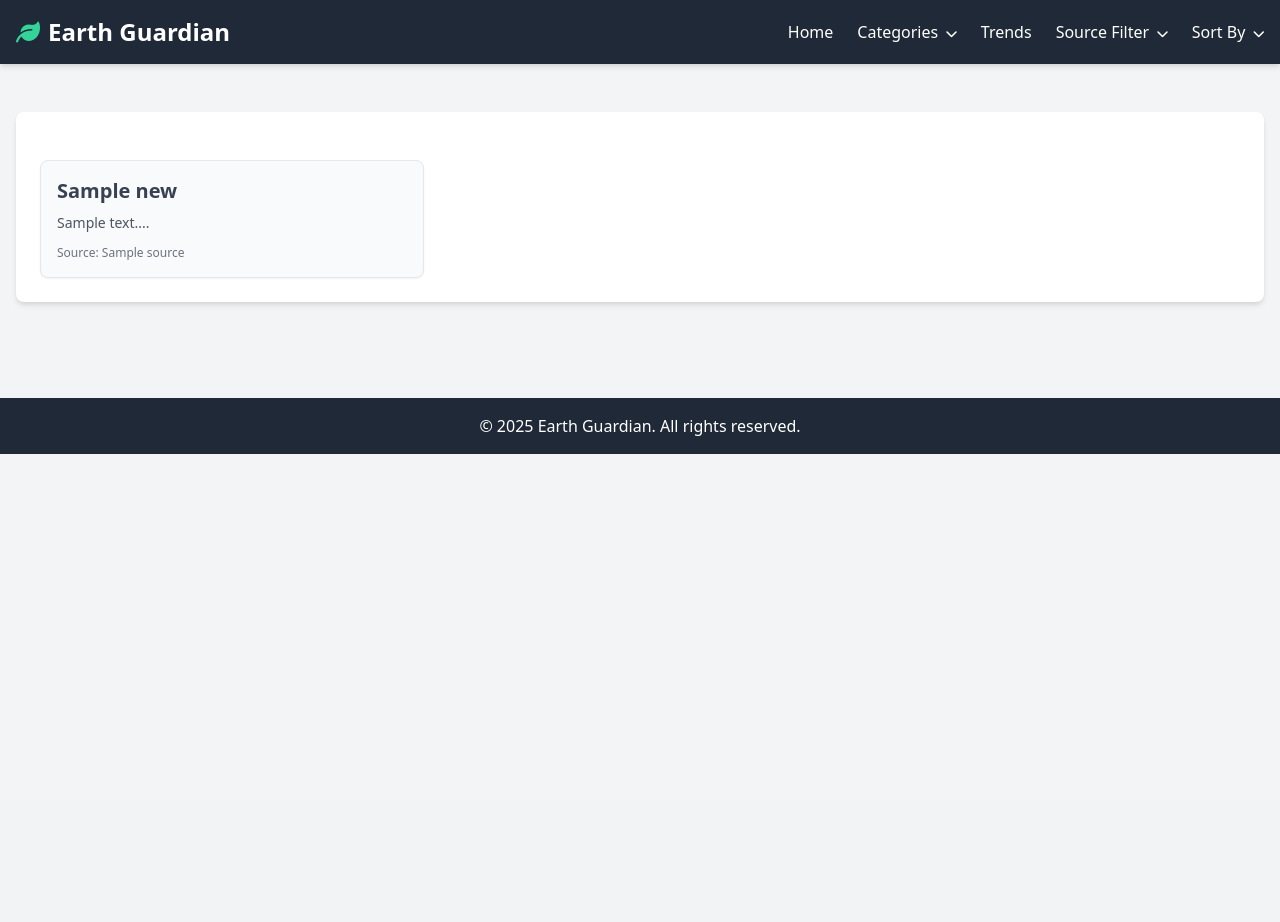
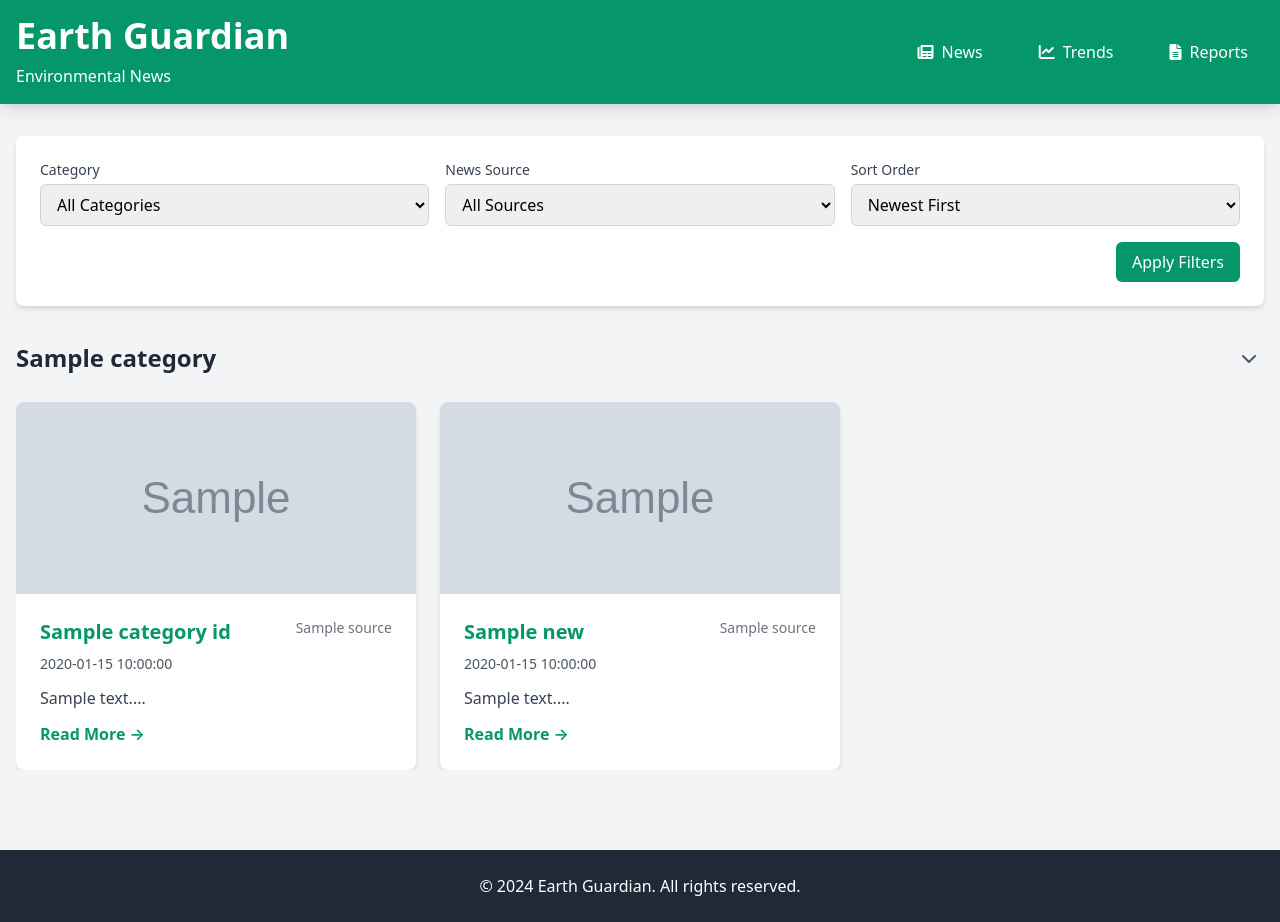
Before and after one commit to hulsfarmer/earthGuardian, a Flask app: template templates/index.html in a window 1280 px wide. Before the commit the page ends 454 px from the top, so only its background shows below. Run offline with Flask 2, Linux system fonts and the light colour scheme; the template is opened without the code that fills it: most values are stand-ins (such as "Sample title", 1, 10 or a date in 2020); grey boxes marked "Sample" are stand-in pictures.

Commit message:
Update index.html

```diff
--- a/templates/index.html
+++ b/templates/index.html
@@ -22,13 +22,19 @@
         .expand-icon.expanded {
             transform: rotate(180deg);
         }
-        /* 초기에는 모든 뉴스 카드가 보이도록 설정 */
-        /* .news-grid 관련 스타일은 JavaScript에서 클래스를 토글하며 동적으로 제어 */
-        /* 초기 3개만 보이고 나머지는 숨기는 로직은 JavaScript에서 처리 */
+        .news-grid {
+            transition: max-height 0.5s ease;
+            overflow: hidden;
+        }
+        .news-grid.expanded {
+            max-height: none;
+        }
+        .news-grid.collapsed {
+            max-height: none;
+        }
         .news-card.hidden {
             display: none;
         }
-
         /* 모바일 메뉴 스타일 */
         .mobile-menu {
             display: none;
@@ -40,173 +46,197 @@
             .desktop-menu {
                 display: none;
             }
+            .mobile-menu-items {
+                display: none;
+            }
+            .mobile-menu-items.active {
+                display: block;
+            }
         }
     </style>
 </head>
-<body class="bg-gray-100 font-sans">
+<body class="bg-gray-100">
+    <header class="bg-green-600 text-white shadow-lg sticky top-0 z-50">
+        <div class="container mx-auto px-4 py-4">
+            <div class="flex justify-between items-center">
+                <a href="/" class="block">
+                    <h1 class="text-2xl md:text-4xl font-bold hover:text-green-200 transition-colors">Earth Guardian</h1>
+                    <p class="mt-1 md:mt-2 text-sm md:text-base">Environmental News</p>
+                </a>
+                <!-- 모바일 메뉴 버튼 -->
+                <button class="mobile-menu md:hidden text-white" onclick="toggleMobileMenu()">
+                    <i class="fas fa-bars text-2xl"></i>
+                </button>
+                <!-- 데스크톱 메뉴 -->
+                <nav class="desktop-menu hidden md:flex space-x-4 md:space-x-6">
+                    <a href="/" class="px-3 md:px-4 py-2 rounded-md hover:bg-green-700 transition-colors duration-200 flex items-center">
+                        <i class="fas fa-newspaper mr-2"></i>
+                        News
+                    </a>
+                    <a href="/trends" class="px-3 md:px-4 py-2 rounded-md hover:bg-green-700 transition-colors duration-200 flex items-center">
+                        <i class="fas fa-chart-line mr-2"></i>
+                        Trends
+                    </a>
+                    <a href="/reports" class="px-3 md:px-4 py-2 rounded-md hover:bg-green-700 transition-colors duration-200 flex items-center">
+                        <i class="fas fa-file-alt mr-2"></i>
+                        Reports
+                    </a>
+                </nav>
+            </div>
+            <!-- 모바일 메뉴 아이템 -->
+            <div class="mobile-menu-items hidden md:hidden mt-4 pb-2">
+                <a href="/" class="block px-4 py-2 rounded-md hover:bg-green-700 transition-colors duration-200">
+                    <i class="fas fa-newspaper mr-2"></i>News
+                </a>
+                <a href="/trends" class="block px-4 py-2 rounded-md hover:bg-green-700 transition-colors duration-200">
+                    <i class="fas fa-chart-line mr-2"></i>Trends
+                </a>
+                <a href="/reports" class="block px-4 py-2 rounded-md hover:bg-green-700 transition-colors duration-200">
+                    <i class="fas fa-file-alt mr-2"></i>Reports
+                </a>
+            </div>
+        </div>
+    </header>
 
-    <header class="bg-gray-800 text-white p-4 shadow-md sticky top-0 z-50">
-        <div class="container mx-auto flex justify-between items-center">
-            <a href="/" class="text-2xl font-bold flex items-center">
-                <i class="fas fa-leaf text-green-400 mr-2"></i> Earth Guardian
-            </a>
+    <main class="container mx-auto px-4 py-4 md:py-8">
+        <!-- 필터링 섹션 -->
+        <div class="bg-white rounded-lg shadow-md p-4 md:p-6 mb-6 md:mb-8">
+            <form method="GET" class="space-y-4">
+                <div class="grid grid-cols-1 md:grid-cols-3 gap-4">
+                    <!-- 카테고리 선택 -->
+                    <div>
+                        <label for="category" class="block text-sm font-medium text-gray-700 mb-1">Category</label>
+                        <select name="category" id="category"
+                                class="w-full px-3 py-2 border border-gray-300 rounded-md focus:outline-none focus:ring-2 focus:ring-green-500 text-base">
+                            <option value="">All Categories</option>
+                            {% for category_id, category in categories.items() %}
+                            <option value="{{ category_id }}" {% if category_id == current_category %}selected{% endif %}>
+                                {{ category.name }}
+                            </option>
+                            {% endfor %}
+                        </select>
+                    </div>
 
-            <nav class="desktop-menu hidden md:block">
-                <ul class="flex space-x-6">
-                    <li><a href="/" class="hover:text-green-400 transition duration-300">Home</a></li>
-                    <li>
-                        <div class="relative group">
-                            <button class="hover:text-green-400 transition duration-300 focus:outline-none">Categories <i class="fas fa-chevron-down text-xs ml-1"></i></button>
-                            <ul class="absolute hidden group-hover:block bg-gray-700 text-white pt-2 z-10 rounded-md shadow-lg min-w-[160px]">
-                                {% for category_id, category_info in categories.items() %}
-                                    <li><a href="#{{ category_id }}" class="block px-4 py-2 hover:bg-gray-600 transition duration-300">{{ category_info.name }}</a></li>
+                    <!-- 출처 선택 -->
+                    <div>
+                        <label for="source" class="block text-sm font-medium text-gray-700 mb-1">News Source</label>
+                        <select name="source" id="source"
+                                class="w-full px-3 py-2 border border-gray-300 rounded-md focus:outline-none focus:ring-2 focus:ring-green-500 text-base">
+                            <option value="">All Sources</option>
+                            {% for source in sources %}
+                            <option value="{{ source }}" {% if source == current_source %}selected{% endif %}>
+                                {{ source }}
+                            </option>
                             {% endfor %}
-                            </ul>
+                        </select>
                     </div>
-                    </li>
-                    <li><a href="/trends" class="hover:text-green-400 transition duration-300">Trends</a></li>
-                    <li>
-                        <div class="relative group">
-                            <button class="hover:text-green-400 transition duration-300 focus:outline-none">Source Filter <i class="fas fa-chevron-down text-xs ml-1"></i></button>
-                            <ul class="absolute hidden group-hover:block bg-gray-700 text-white pt-2 z-10 rounded-md shadow-lg max-h-60 overflow-y-auto min-w-[200px]">
-                                <li><a href="?source=" class="block px-4 py-2 hover:bg-gray-600 transition duration-300 {{ 'bg-green-600' if not current_source }}">All Sources</a></li>
-                                {% for source in sources %}
-                                    <li><a href="?source={{ source }}" class="block px-4 py-2 hover:bg-gray-600 transition duration-300 {{ 'bg-green-600' if current_source == source }}">{{ source }}</a></li>
-                                {% endfor %}
-                            </ul>
+
+                    <!-- 정렬 순서 -->
+                    <div>
+                        <label for="sort" class="block text-sm font-medium text-gray-700 mb-1">Sort Order</label>
+                        <select name="sort" id="sort"
+                                class="w-full px-3 py-2 border border-gray-300 rounded-md focus:outline-none focus:ring-2 focus:ring-green-500 text-base">
+                            <option value="newest" {% if current_sort == 'newest' %}selected{% endif %}>Newest First</option>
+                            <option value="oldest" {% if current_sort == 'oldest' %}selected{% endif %}>Oldest First</option>
+                        </select>
                     </div>
-                    </li>
-                    <li>
-                        <div class="relative group">
-                            <button class="hover:text-green-400 transition duration-300 focus:outline-none">Sort By <i class="fas fa-chevron-down text-xs ml-1"></i></button>
-                            <ul class="absolute hidden group-hover:block bg-gray-700 text-white pt-2 z-10 rounded-md shadow-lg min-w-[120px]">
-                                <li><a href="?sort=newest" class="block px-4 py-2 hover:bg-gray-600 transition duration-300 {{ 'bg-green-600' if current_sort == 'newest' }}">Newest</a></li>
-                                <li><a href="?sort=oldest" class="block px-4 py-2 hover:bg-gray-600 transition duration-300 {{ 'bg-green-600' if current_sort == 'oldest' }}">Oldest</a></li>
-                            </ul>
                 </div>
-                    </li>
-                </ul>
-            </nav>
 
-            <button id="mobile-menu-button" class="md:hidden text-white focus:outline-none">
-                <i class="fas fa-bars text-xl"></i>
+                <!-- 필터 적용 버튼 -->
+                <div class="flex justify-end">
+                    <button type="submit"
+                            class="w-full md:w-auto px-4 py-2 bg-green-600 text-white rounded-md hover:bg-green-700 focus:outline-none focus:ring-2 focus:ring-green-500 text-base">
+                        Apply Filters
                     </button>
                 </div>
+            </form>
+        </div>
 
-        <nav id="mobile-menu" class="mobile-menu bg-gray-700 mt-4 rounded-md shadow-lg">
-            <ul class="flex flex-col space-y-2 p-4">
-                <li><a href="/" class="block px-4 py-2 hover:bg-gray-600 transition duration-300">Home</a></li>
-                <li class="relative">
-                    <button id="mobile-categories-button" class="block px-4 py-2 hover:bg-gray-600 transition duration-300 w-full text-left">Categories <i class="fas fa-chevron-down text-xs ml-1"></i></button>
-                    <ul id="mobile-categories-list" class="hidden pl-4 mt-2 space-y-1">
-                        {% for category_id, category_info in categories.items() %}
-                            <li><a href="#{{ category_id }}" class="block px-4 py-2 hover:bg-gray-500 transition duration-300">{{ category_info.name }}</a></li>
+        <!-- 카테고리별 뉴스 섹션 -->
+        {% for category_id, category in categories.items() %}
+        <section id="{{ category_id }}" class="category-section mb-8 md:mb-12">
+            <div class="flex items-center justify-between mb-4 md:mb-6">
+                <h2 class="text-xl md:text-2xl font-bold text-gray-800 cursor-pointer hover:text-green-600 transition-colors"
+                    onclick="toggleCategory('{{ category_id }}')">
+                    {{ category.name }}
+                </h2>
+                <button onclick="toggleCategory('{{ category_id }}')"
+                        class="text-gray-600 hover:text-green-600 transition-colors p-2">
+                    <i class="fas fa-chevron-down expand-icon" id="icon-{{ category_id }}"></i>
+                </button>
+            </div>
+            {% if categorized_news[category_id] %}
+                <div class="news-grid collapsed" id="grid-{{ category_id }}">
+                    <div class="grid grid-cols-1 md:grid-cols-2 lg:grid-cols-3 gap-4 md:gap-6">
+                        {% for news in categorized_news[category_id] %}
+                        <article class="news-card bg-white rounded-lg shadow-md overflow-hidden {% if loop.index > 3 %}hidden{% endif %}"
+                                 data-index="{{ loop.index }}">
+                            {% if news.image_url %}
+                            <img src="{{ news.image_url }}" alt="{{ news.title }}" class="w-full h-40 md:h-48 object-cover">
+                            {% endif %}
+                            <div class="p-4 md:p-6">
+                                <div class="flex justify-between items-start mb-2">
+                                    <h3 class="text-lg md:text-xl font-semibold">
+                                        <a href="{{ news.link }}" target="_blank" class="text-green-600 hover:text-green-800">
+                                            {{ news.title }}
+                                        </a>
+                                    </h3>
+                                    <span class="text-xs md:text-sm text-gray-500 ml-2">{{ news.source }}</span>
+                                </div>
+                                <p class="text-xs md:text-sm text-gray-600 mb-3">{{ news.published }}</p>
+                                <p class="text-sm md:text-base text-gray-700">{{ (news.summary | default('No summary available'))[:150] }}...</p>
+                                <a href="{{ news.link }}" target="_blank"
+                                   class="inline-block mt-3 text-green-600 hover:text-green-800 font-semibold text-sm md:text-base">
+                                    Read More →
+                                </a>
+                            </div>
+                        </article>
                         {% endfor %}
-                    </ul>
-                </li>
-                <li><a href="/trends" class="block px-4 py-2 hover:bg-gray-600 transition duration-300">Trends</a></li>
-                <li class="relative">
-                    <button id="mobile-source-button" class="block px-4 py-2 hover:bg-gray-600 transition duration-300 w-full text-left">Source Filter <i class="fas fa-chevron-down text-xs ml-1"></i></button>
-                    <ul id="mobile-source-list" class="hidden pl-4 mt-2 space-y-1 max-h-40 overflow-y-auto">
-                        <li><a href="?source=" class="block px-4 py-2 hover:bg-gray-500 transition duration-300 {{ 'bg-green-600' if not current_source }}">All Sources</a></li>
-                        {% for source in sources %}
-                            <li><a href="?source={{ source }}" class="block px-4 py-2 hover:bg-gray-500 transition duration-300 {{ 'bg-green-600' if current_source == source }}">{{ source }}</a></li>
-                        {% endfor %}
-                    </ul>
-                </li>
-                <li class="relative">
-                    <button id="mobile-sort-button" class="block px-4 py-2 hover:bg-gray-600 transition duration-300 w-full text-left">Sort By <i class="fas fa-chevron-down text-xs ml-1"></i></button>
-                    <ul id="mobile-sort-list" class="hidden pl-4 mt-2 space-y-1">
-                        <li><a href="?sort=newest" class="block px-4 py-2 hover:bg-gray-500 transition duration-300 {{ 'bg-green-600' if current_sort == 'newest' }}">Newest</a></li>
-                        <li><a href="?sort=oldest" class="block px-4 py-2 hover:bg-gray-500 transition duration-300 {{ 'bg-green-600' if current_sort == 'oldest' }}">Oldest</a></li>
-                    </ul>
-                </li>
-            </ul>
-        </nav>
-    </header>
-
-    <main class="container mx-auto p-4 mt-8">
-        {% for category_id, news_list in categorized_news.items() %}
-            <section id="{{ category_id }}" class="category-section bg-white p-6 rounded-lg shadow-md mb-8">
-                <h2 class="text-3xl font-bold text-gray-800 mb-6 flex items-center justify-between">
-                    {{ categories[category_id].name }}
-                    {% if news_list|length > 3 %}
-                        <button onclick="toggleCategory('{{ category_id }}')" class="text-green-500 hover:text-green-600 focus:outline-none">
-                            <i id="icon-{{ category_id }}" class="fas fa-chevron-down expand-icon"></i>
-                        </button>
-                    {% endif %}
-                </h2>
-                {% if news_list %}
-                    <div id="grid-{{ category_id }}" class="news-grid grid grid-cols-1 md:grid-cols-2 lg:grid-cols-3 gap-6">
-                        {% for news in news_list %}
-                            <div class="news-card bg-gray-50 p-4 rounded-lg shadow-sm hover:shadow-md border border-gray-200">
-                                <h3 class="text-xl font-semibold text-gray-700 mb-2">
-                                    <a href="{{ news.link }}" target="_blank" class="hover:text-green-600 transition duration-300">{{ news.title }}</a>
-                                </h3>
-                                <p class="text-gray-600 text-sm mb-3">{{ news.summary[:150] }}...</p>
-                                <div class="flex justify-between items-center text-xs text-gray-500">
-                                    <span>Source: {{ news.source }}</span>
-                                    <span>{{ news.published.split('T')[0] if news.published }}</span>
                     </div>
                 </div>
-                        {% endfor %}
+            {% else %}
+                <div class="text-center py-6 md:py-8 bg-white rounded-lg shadow-md">
+                    <p class="text-gray-600">No news in this category.</p>
                 </div>
-                {% else %}
-                    <p class="text-gray-600">No news available for this category yet.</p>
             {% endif %}
         </section>
         {% endfor %}
     </main>
 
-    <footer class="bg-gray-800 text-white p-4 text-center mt-12">
-        <p>&copy; 2025 Earth Guardian. All rights reserved.</p>
+    <footer class="bg-gray-800 text-white py-4 md:py-6">
+        <div class="container mx-auto px-4 text-center">
+            <p class="text-sm md:text-base">© 2024 Earth Guardian. All rights reserved.</p>
+        </div>
     </footer>
 
     <script>
-        // Mobile menu toggle
-        document.getElementById('mobile-menu-button').addEventListener('click', function() {
-            const mobileMenu = document.getElementById('mobile-menu');
-            mobileMenu.classList.toggle('hidden');
-        });
-
-        // Mobile dropdown toggles
-        const mobileDropdowns = ['categories', 'source', 'sort'];
-        mobileDropdowns.forEach(id => {
-            const button = document.getElementById(`mobile-${id}-button`);
-            const list = document.getElementById(`mobile-${id}-list`);
-            if (button && list) {
-                button.addEventListener('click', () => {
-                    list.classList.toggle('hidden');
-                    button.querySelector('i').classList.toggle('fa-chevron-down');
-                    button.querySelector('i').classList.toggle('fa-chevron-up');
-                });
+        function toggleMobileMenu() {
+            const menuItems = document.querySelector('.mobile-menu-items');
+            menuItems.classList.toggle('active');
         }
-        });
-
 
         function toggleCategory(categoryId) {
             const grid = document.getElementById(`grid-${categoryId}`);
             const icon = document.getElementById(`icon-${categoryId}`);
             const newsCards = grid.querySelectorAll('.news-card');
 
-            // 'collapsed' 클래스가 max-height를 제어하도록 수정
             if (grid.classList.contains('collapsed')) {
-                // 펼치기: 모든 카드 표시
+                // 모든 뉴스 카드 표시
                 newsCards.forEach(card => {
                     card.classList.remove('hidden');
                 });
-                grid.classList.remove('collapsed'); // max-height 제거
-                grid.classList.add('expanded'); // 필요시 추가 (현재 CSS에서는 큰 영향 없음)
-                icon.classList.add('expanded'); // 아이콘 회전
+                grid.classList.remove('collapsed');
+                grid.classList.add('expanded');
+                icon.classList.add('expanded');
             } else {
-                // 접기: 첫 3개만 표시, 나머지 숨기기
+                // 3개만 표시하고 나머지 숨기기
                 newsCards.forEach((card, index) => {
                     if (index >= 3) {
-                        card.classList.add('hidden'); // 직접 hidden 클래스 추가
+                        card.classList.add('hidden');
                     }
                 });
-                grid.classList.add('collapsed'); // max-height 적용
                 grid.classList.remove('expanded');
+                grid.classList.add('collapsed');
                 icon.classList.remove('expanded');
             }
         }
@@ -215,25 +245,13 @@
         document.addEventListener('DOMContentLoaded', function() {
             const grids = document.querySelectorAll('.news-grid');
             grids.forEach(grid => {
-                const categoryId = grid.id.replace('grid-', '');
                 const newsCards = grid.querySelectorAll('.news-card');
-
-                // 3개 초과하는 경우에만 초기 숨김 적용
-                if (newsCards.length > 3) {
                 newsCards.forEach((card, index) => {
                     if (index >= 3) {
                         card.classList.add('hidden');
                     }
                 });
-                    // collapsed 클래스 추가하여 초기 상태 설정
                 grid.classList.add('collapsed');
-                } else {
-                    // 3개 이하일 경우 펼치기 아이콘 숨기기 (CSS로 처리)
-                    const toggleButton = document.querySelector(`#${categoryId} button`);
-                    if (toggleButton) {
-                        toggleButton.style.display = 'none';
-                    }
-                }
             });
         });
     </script>
```
Lines whose indentation alone changed are shown as unchanged.
